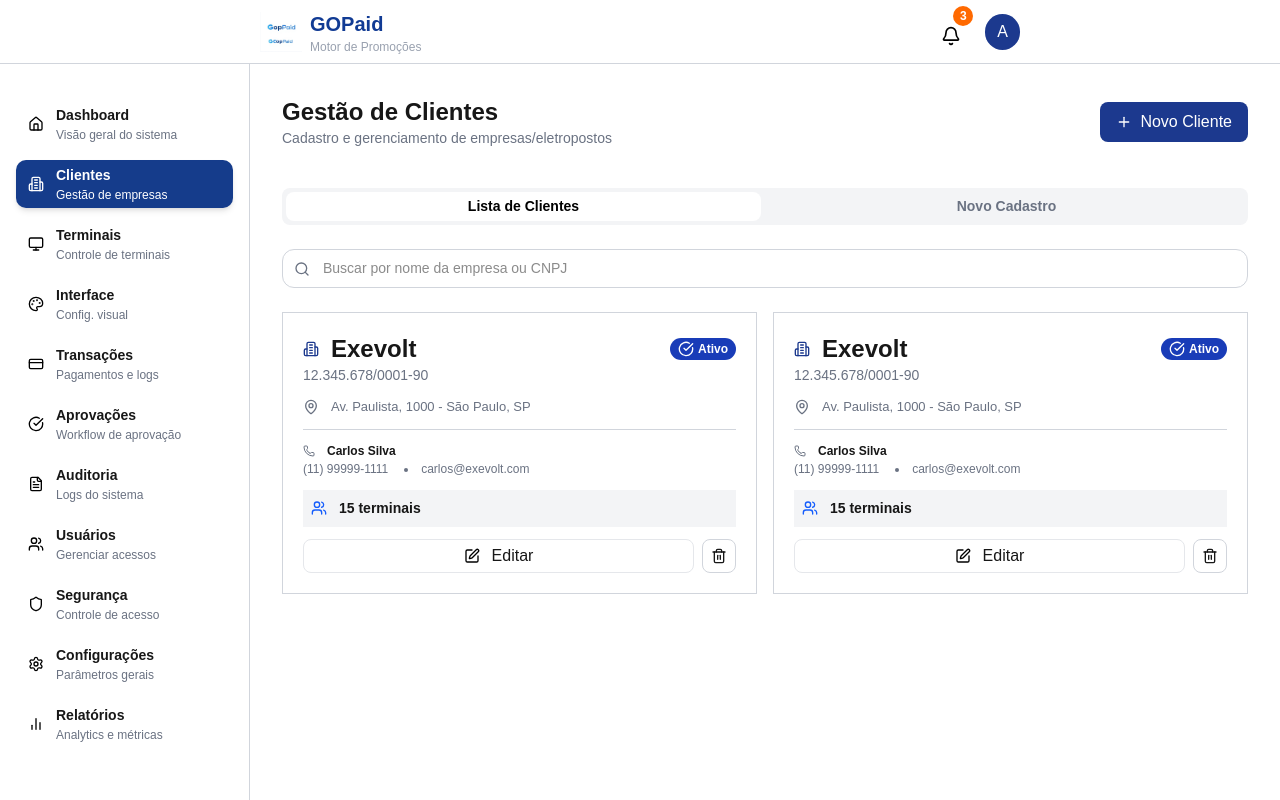
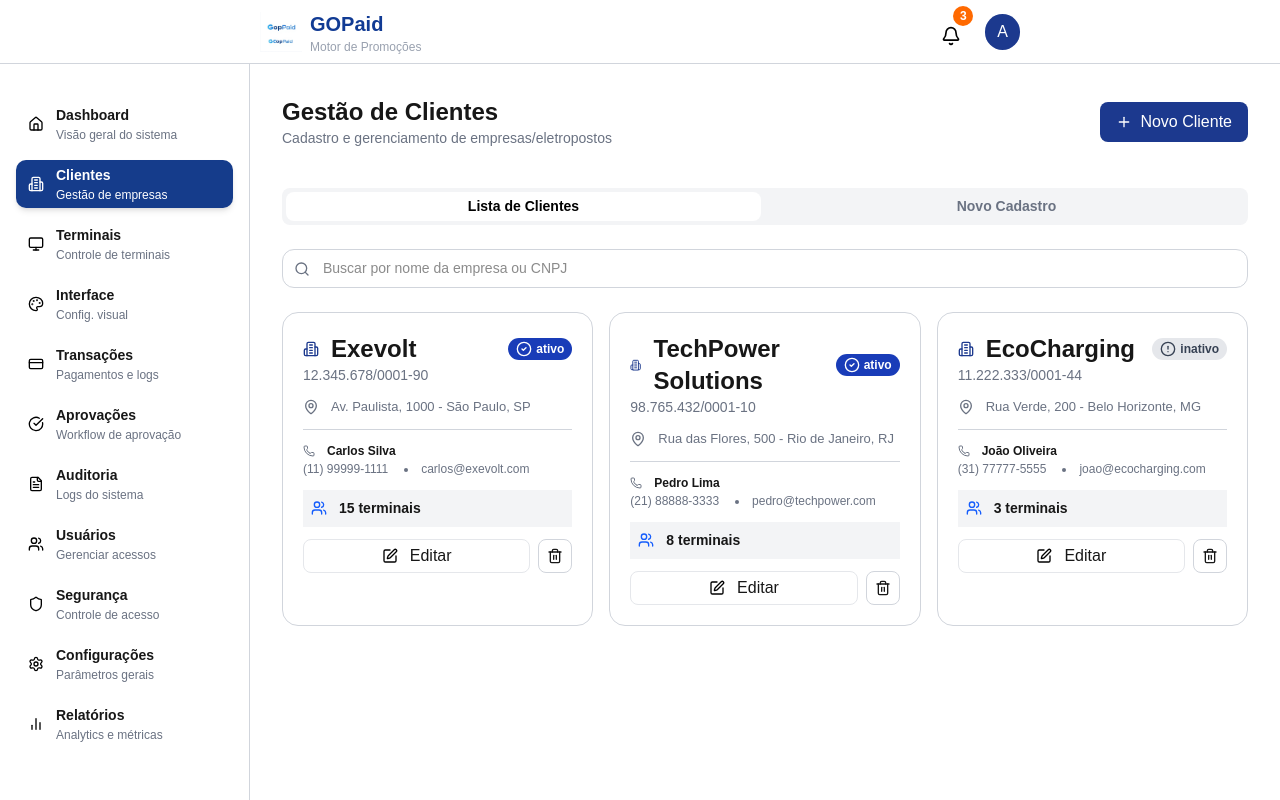
Before and after one commit to JohannPDaniel/Meu-projeto, a Next.js app: page /clientes/lista in a window 1280 px wide. Built offline with nearby package versions, Linux system fonts and the light colour scheme.

Commit message:
fazendo a pagina de listagem das empresas

```diff
--- a/src/app/clientes/lista/page.tsx
+++ b/src/app/clientes/lista/page.tsx
@@ -8,6 +8,7 @@ import {
 	Trash2,
 	Users,
 } from 'lucide-react';
+import { ListaClientes } from "../../../components/clientes/listaClientes";
 
 export default function ListaPage() {
 	return (
@@ -21,109 +22,37 @@ export default function ListaPage() {
 				/>
 			</div>
 
-			<div className="flex gap-4">
-				<div className='w-full p-5 border border-gray-300'>
-					<div className='flex items-center justify-between gap-3'>
-						<div className='flex items-center gap-3'>
-							<Building2 className='w-4 h-4 text-blue-900' />
-							<h1 className='text-2xl font-bold'>Exevolt</h1>
-						</div>
-						<div className='text-[12px] font-bold flex items-center gap-1 text-white bg-blue-800 px-2 py-0.5 rounded-2xl'>
-							<CircleCheckBig className='w-4 h-4' />
-							Ativo
-						</div>
-					</div>
-					<div>
-						<p className='text-sm text-gray-500'>12.345.678/0001-90</p>
-					</div>
-
-					<div className='mt-3'>
-						<p className='text-[13px] text-gray-500 flex items-center gap-3 '>
-							<MapPin className='w-4 h-4 text-gray-500' />
-							Av. Paulista, 1000 - São Paulo, SP
-						</p>
-					</div>
-
-					<hr className='mt-3 border-gray-300' />
-
-					<div className='flex items-center gap-3 mt-3'>
-						<Phone className='w-3 h-3 text-gray-500' />
-						<h3 className='text-[12px] font-bold'>Carlos Silva</h3>
-					</div>
-
-					<div className='flex items-center gap-4'>
-						<p className='text-[12px] text-gray-500'>(11) 99999-1111</p>
-						<li className='list-disc text-[12px] text-gray-500'>
-							carlos@exevolt.com
-						</li>
-					</div>
-
-					<div className='flex items-center gap-3 p-2 bg-gray-100 mt-3'>
-						<Users className='w-4 h-4 text-blue-600' />
-						<h3 className='text-[14px] font-bold'>15 terminais</h3>
-					</div>
-
-					<div className='mt-3 flex items-center gap-2'>
-						<button className='group flex items-center justify-center gap-3 w-full border border-gray-200 hover:bg-blue-100 hover:text-blue-600 px-2 py-1 rounded-lg cursor-pointer hover:shadow-md'>
-							<SquarePen className='w-4 h-4 text-black group-hover:text-blue-700' />
-							Editar
-						</button>
-						<button className='group p-2 border border-gray-300 rounded-lg hover:bg-red-100 cursor-pointer hover:shadow-m'>
-							<Trash2 className='w-4 h-4 group-hover:text-red-700' />
-						</button>
-					</div>
-				</div>
-				<div className='w-full p-5 border border-gray-300'>
-					<div className='flex items-center justify-between gap-3'>
-						<div className='flex items-center gap-3'>
-							<Building2 className='w-4 h-4 text-blue-900' />
-							<h1 className='text-2xl font-bold'>Exevolt</h1>
-						</div>
-						<div className='text-[12px] font-bold flex items-center gap-1 text-white bg-blue-800 px-2 py-0.5 rounded-2xl'>
-							<CircleCheckBig className='w-4 h-4' />
-							Ativo
-						</div>
-					</div>
-					<div>
-						<p className='text-sm text-gray-500'>12.345.678/0001-90</p>
-					</div>
-
-					<div className='mt-3'>
-						<p className='text-[13px] text-gray-500 flex items-center gap-3 '>
-							<MapPin className='w-4 h-4 text-gray-500' />
-							Av. Paulista, 1000 - São Paulo, SP
-						</p>
-					</div>
-
-					<hr className='mt-3 border-gray-300' />
-
-					<div className='flex items-center gap-3 mt-3'>
-						<Phone className='w-3 h-3 text-gray-500' />
-						<h3 className='text-[12px] font-bold'>Carlos Silva</h3>
-					</div>
-
-					<div className='flex items-center gap-4'>
-						<p className='text-[12px] text-gray-500'>(11) 99999-1111</p>
-						<li className='list-disc text-[12px] text-gray-500'>
-							carlos@exevolt.com
-						</li>
-					</div>
-
-					<div className='flex items-center gap-3 p-2 bg-gray-100 mt-3'>
-						<Users className='w-4 h-4 text-blue-600' />
-						<h3 className='text-[14px] font-bold'>15 terminais</h3>
-					</div>
-
-					<div className='mt-3 flex items-center gap-2'>
-						<button className='group flex items-center justify-center gap-3 w-full border border-gray-200 hover:bg-blue-100 hover:text-blue-600 px-2 py-1 rounded-lg cursor-pointer hover:shadow-md'>
-							<SquarePen className='w-4 h-4 text-black group-hover:text-blue-700' />
-							Editar
-						</button>
-						<button className='group p-2 border border-gray-300 rounded-lg hover:bg-red-100 cursor-pointer hover:shadow-m'>
-							<Trash2 className='w-4 h-4 group-hover:text-red-700' />
-						</button>
-					</div>
-				</div>
+			<div className='grid grid-cols-3 gap-4'>
+				<ListaClientes
+					empresa='Exevolt'
+					status='ativo'
+					cnpj='12.345.678/0001-90'
+					endereco='Av. Paulista, 1000 - São Paulo, SP'
+					nome='Carlos Silva'
+					phone='(11) 99999-1111'
+					email='carlos@exevolt.com'
+					numeroTerminais='15 terminais'
+				/>
+				<ListaClientes
+					empresa='TechPower Solutions'
+					status='ativo'
+					cnpj='98.765.432/0001-10'
+					endereco='Rua das Flores, 500 - Rio de Janeiro, RJ'
+					nome='Pedro Lima'
+					phone='(21) 88888-3333'
+					email='pedro@techpower.com'
+					numeroTerminais='8 terminais'
+				/>
+				<ListaClientes
+					empresa='EcoCharging'
+					status='inativo'
+					cnpj='11.222.333/0001-44'
+					endereco='Rua Verde, 200 - Belo Horizonte, MG'
+					nome='João Oliveira'
+					phone='(31) 77777-5555'
+					email='joao@ecocharging.com'
+					numeroTerminais='3 terminais'
+				/>
 			</div>
 		</div>
 	);
--- /dev/null
+++ b/src/components/clientes/listaClientes.tsx
@@ -0,0 +1,92 @@
+import {
+	Building2,
+	MapPin,
+	Phone,
+	SquarePen,
+	Trash2,
+	Users,
+	CheckCircle2,
+	AlertCircle,
+} from 'lucide-react';
+
+interface ListaClientesProps {
+	empresa: string;
+	status: string;
+	cnpj: string;
+	endereco: string;
+	nome: string;
+	phone: string;
+	email: string;
+	numeroTerminais: string;
+}
+
+export const ListaClientes = ({
+	empresa,
+	status,
+	cnpj,
+	endereco,
+	nome,
+	phone,
+	email,
+	numeroTerminais,
+}: ListaClientesProps) => {
+	// Definindo cor e ícone de acordo com o status
+	const isAtivo = status.toLowerCase() === 'ativo';
+	const StatusIcon = isAtivo ? CheckCircle2 : AlertCircle;
+	const statusClasses = isAtivo
+		? 'text-white bg-blue-800'
+		: 'text-gray-700 bg-gray-200';
+
+	return (
+		<div className='w-full p-5 border border-gray-300 rounded-2xl hover:shadow-xl'>
+			<div className='flex items-center justify-between gap-3'>
+				<div className='flex items-center gap-3'>
+					<Building2 className='w-4 h-4 text-blue-900' />
+					<h1 className='text-2xl font-semibold'>{empresa}</h1>
+				</div>
+
+				<div
+					className={`text-[12px] font-bold flex items-center gap-1 px-2 py-0.5 rounded-2xl ${statusClasses}`}>
+					<StatusIcon className='w-4 h-4' />
+					{status}
+				</div>
+			</div>
+
+			<p className='text-sm text-gray-500'>{cnpj}</p>
+
+			<div className='mt-3'>
+				<p className='text-[13px] text-gray-500 flex items-center gap-3 '>
+					<MapPin className='w-4 h-4 text-gray-500' />
+					{endereco}
+				</p>
+			</div>
+
+			<hr className='mt-3 border-gray-300' />
+
+			<div className='flex items-center gap-3 mt-3'>
+				<Phone className='w-3 h-3 text-gray-500' />
+				<h3 className='text-[12px] font-bold'>{nome}</h3>
+			</div>
+
+			<div className='flex items-center gap-4'>
+				<p className='text-[12px] text-gray-500'>{phone}</p>
+				<li className='list-disc text-[12px] text-gray-500'>{email}</li>
+			</div>
+
+			<div className='flex items-center gap-3 p-2 bg-gray-100 mt-3'>
+				<Users className='w-4 h-4 text-blue-600' />
+				<h3 className='text-[14px] font-bold'>{numeroTerminais}</h3>
+			</div>
+
+			<div className='mt-3 flex items-center gap-2'>
+				<button className='group flex items-center justify-center gap-3 w-full border border-gray-200 hover:bg-blue-100 hover:text-blue-600 px-2 py-1 rounded-lg cursor-pointer hover:shadow-md'>
+					<SquarePen className='w-4 h-4 text-black group-hover:text-blue-700' />
+					Editar
+				</button>
+				<button className='group p-2 border border-gray-300 rounded-lg hover:bg-red-100 cursor-pointer hover:shadow-m'>
+					<Trash2 className='w-4 h-4 group-hover:text-red-700' />
+				</button>
+			</div>
+		</div>
+	);
+};
```
